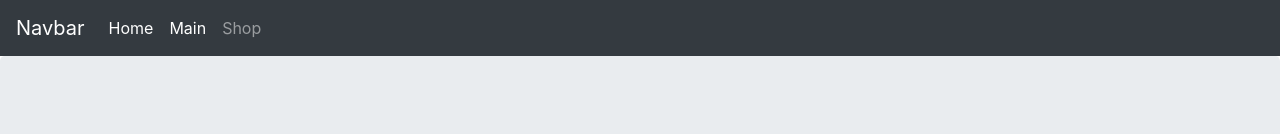
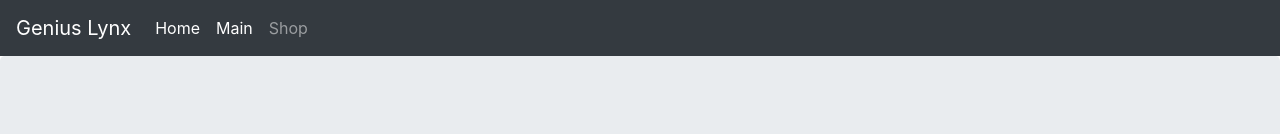
Before and after one commit to GeniusLynx/geniuslynx.github.io, a plain HTML site: page index.html in a window 1280 px wide. Shown: the top 134 px of the page. Drawn offline with nearby package versions, Linux system fonts and the light colour scheme.

Commit message:
Update index.html

```diff
--- a/index.html
+++ b/index.html
@@ -54,7 +54,7 @@
 </head>
 <body>
   <nav class="navbar navbar-expand-md navbar-dark fixed-top bg-dark">
-      <a class="navbar-brand" href="#">Navbar</a>
+      <a class="navbar-brand" href="#">Genius Lynx</a>
       <button class="navbar-toggler" type="button" data-toggle="collapse" data-target="#navbarsExampleDefault" aria-controls="navbarsExampleDefault" aria-expanded="false" aria-label="Toggle navigation">
         <span class="navbar-toggler-icon"></span>
       </button>
```
